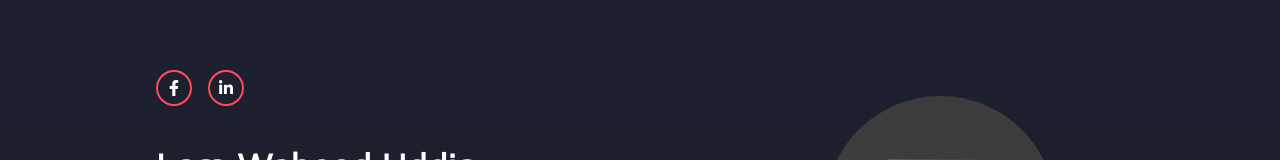
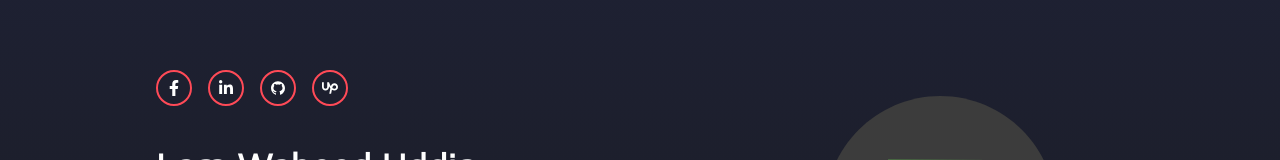
Before and after one commit to Waheed4719/my-portfolio, a React (Create React App) app: page / in a window 1280 px wide. Shown: the part 139-299 px from the top of the page. Built offline with nearby package versions, Linux system fonts and the light colour scheme; the HTML template or start-up script is replaced by a standard one.

Commit message:
Add github, upwork and facebook links

```diff
--- a/src/components/Contact/index.tsx
+++ b/src/components/Contact/index.tsx
@@ -30,6 +30,42 @@ const Contact = () => (
                         }}
                     />
                 </a>
+                <a
+                    href='https://github.com/Waheed4719'
+                    className='items-center ease-in-out duration-300 rounded-full p-2 border-red border-2 group hover:bg-red cursor-pointer'
+                >
+                    <Icon
+                        iconName='github'
+                        iconProps={{
+                            className:
+                                'ease-in-out duration-300 text-white dark:text-black dark:group-hover:text-white'
+                        }}
+                    />
+                </a>
+                <a
+                    href='https://www.upwork.com/freelancers/~015a4a1d12148116c9'
+                    className='items-center ease-in-out duration-300 rounded-full p-2 border-red border-2 group hover:bg-red cursor-pointer'
+                >
+                    <Icon
+                        iconName='upwork'
+                        iconProps={{
+                            className:
+                                'ease-in-out duration-300 text-white dark:text-black dark:group-hover:text-white'
+                        }}
+                    />
+                </a>
+                <a
+                    href='https://www.facebook.com/wahid.ahmed.96/'
+                    className='items-center ease-in-out duration-300 rounded-full p-2 border-red border-2 group hover:bg-red cursor-pointer'
+                >
+                    <Icon
+                        iconName='facebook'
+                        iconProps={{
+                            className:
+                                'ease-in-out duration-300 text-white dark:text-black dark:group-hover:text-white'
+                        }}
+                    />
+                </a>
             </div>
         </div>
     </div>
--- a/src/components/Hero/index.tsx
+++ b/src/components/Hero/index.tsx
@@ -8,7 +8,10 @@ const Hero = () => (
         <div className='mx-auto w-[1000px] flex flex-wrap justify-center md:justify-between max-w-full'>
             <div className='w-[450px] md:p-4'>
                 <div className='flex gap-4 mb-10'>
-                    <div className='ease-in-out duration-300 items-center rounded-full p-2 border-red border-2 group hover:bg-red cursor-pointer'>
+                    <a
+                        href='https://www.facebook.com/wahid.ahmed.96/'
+                        className='ease-in-out duration-300 items-center rounded-full p-2 border-red border-2 group hover:bg-red cursor-pointer'
+                    >
                         <Icon
                             iconName='facebook'
                             iconProps={{
@@ -16,8 +19,11 @@ const Hero = () => (
                                     'ease-in-out duration-300 text-white dark:text-black dark:group-hover:text-white'
                             }}
                         />
-                    </div>
-                    <div className='items-center ease-in-out duration-300 rounded-full p-2 border-red border-2 group hover:bg-red cursor-pointer'>
+                    </a>
+                    <a
+                        href='https://www.linkedin.com/in/waheed-uddin-ahmed-09143a1b2/'
+                        className='items-center ease-in-out duration-300 rounded-full p-2 border-red border-2 group hover:bg-red cursor-pointer'
+                    >
                         <Icon
                             iconName='linkedIn'
                             iconProps={{
@@ -25,7 +31,32 @@ const Hero = () => (
                                     'ease-in-out duration-300 text-white dark:text-black dark:group-hover:text-white'
                             }}
                         />
-                    </div>
+                    </a>
+
+                    <a
+                        href='https://github.com/Waheed4719'
+                        className='items-center ease-in-out duration-300 rounded-full p-2 border-red border-2 group hover:bg-red cursor-pointer'
+                    >
+                        <Icon
+                            iconName='github'
+                            iconProps={{
+                                className:
+                                    'ease-in-out duration-300 text-white dark:text-black dark:group-hover:text-white'
+                            }}
+                        />
+                    </a>
+                    <a
+                        href='https://www.upwork.com/freelancers/~015a4a1d12148116c9'
+                        className='items-center ease-in-out duration-300 rounded-full p-2 border-red border-2 group hover:bg-red cursor-pointer'
+                    >
+                        <Icon
+                            iconName='upwork'
+                            iconProps={{
+                                className:
+                                    'ease-in-out duration-300 text-white dark:text-black dark:group-hover:text-white'
+                            }}
+                        />
+                    </a>
                 </div>
                 <h1 className='text-white dark:text-black font-bold text-4xl mb-4'>
                     I am Waheed Uddin Ahmed
--- a/src/components/MyProjects/Card/index.tsx
+++ b/src/components/MyProjects/Card/index.tsx
@@ -7,6 +7,7 @@ type Props = {
     description: string;
     technologies: string[];
     link: string;
+    github?: string;
 };
 const item = {
     hidden: { y: 20, opacity: 0 },
@@ -16,7 +17,7 @@ const item = {
     }
 };
 
-export default ({ image, title, description, technologies, link }: Props) => (
+export default ({ image, title, description, technologies, link, github }: Props) => (
     <motion.div
         variants={item}
         onClick={() => link && window.open(link, '_blank', 'noreferrer')}
@@ -27,6 +28,15 @@ export default ({ image, title, description, technologies, link }: Props) => (
         <div className='hidden absolute top-[10px] right-[10px] p-2 group-hover:block group-hover:bg-red rounded-md'>
             <Icon iconName={`${link ? 'visibility' : 'visibilityOff'}`} />
         </div>
+        {github && (
+            <a
+                className='hidden absolute top-[10px] right-[50px] p-2 items-center justify-center group-hover:flex group-hover:bg-red rounded-md'
+                onClick={(e) => e.stopPropagation()}
+                href={github}
+            >
+                <Icon iconName='github' />{' '}
+            </a>
+        )}
         <img src={image} alt={`${title}`} />
         <div className='p-4 flex-1 flex flex-col'>
             <h4 className='mb-4 text-white font-semibold'>{title}</h4>
--- a/src/components/MyProjects/CardGrid/index.tsx
+++ b/src/components/MyProjects/CardGrid/index.tsx
@@ -9,6 +9,7 @@ type Props = {
         description: string;
         technologies: string[];
         link: string;
+        github: string;
     }[];
     controls: AnimationControls;
     inView: boolean;
@@ -46,6 +47,7 @@ export default ({ data, controls, inView }: Props) => {
                     title={item.title}
                     description={item.description}
                     technologies={item.technologies}
+                    github={item.github}
                 />
             ))}
         </motion.div>
--- a/src/components/common/Icon.tsx
+++ b/src/components/common/Icon.tsx
@@ -1,12 +1,8 @@
 import { FaGlobeAsia, FaFacebookF, FaLinkedinIn } from 'react-icons/fa';
-import { AiOutlineBug, AiOutlineLineChart } from 'react-icons/ai';
+import { AiOutlineBug, AiOutlineLineChart, AiOutlineGithub, AiOutlineLink } from 'react-icons/ai';
 import { BsMoon, BsSun } from 'react-icons/bs';
 import {
-    MdOutlineDesignServices,
-    MdOutlineVisibility,
-    MdOutlineVisibilityOff
-} from 'react-icons/md';
-import {
+    SiUpwork,
     SiTypescript,
     SiNodedotjs,
     SiNextdotjs,
@@ -14,6 +10,12 @@ import {
     SiReact,
     SiVuedotjs
 } from 'react-icons/si';
+
+import {
+    MdOutlineDesignServices,
+    MdOutlineVisibility,
+    MdOutlineVisibilityOff
+} from 'react-icons/md';
 
 type Props = {
     iconName: string;
@@ -40,7 +42,10 @@ const GetIcon = ({ iconName, iconProps }: Props): JSX.Element => {
         facebook: <FaFacebookF {...iconProps} />,
         linkedIn: <FaLinkedinIn {...iconProps} />,
         moon: <BsMoon {...iconProps} />,
-        sun: <BsSun {...iconProps} />
+        sun: <BsSun {...iconProps} />,
+        github: <AiOutlineGithub {...iconProps} />,
+        link: <AiOutlineLink {...iconProps} />,
+        upwork: <SiUpwork {...iconProps} />
     };
     return iconObj[iconName ?? 'react'];
 };
```
Also changed, not shown: src/json/data.ts (+11 -0 lines).
